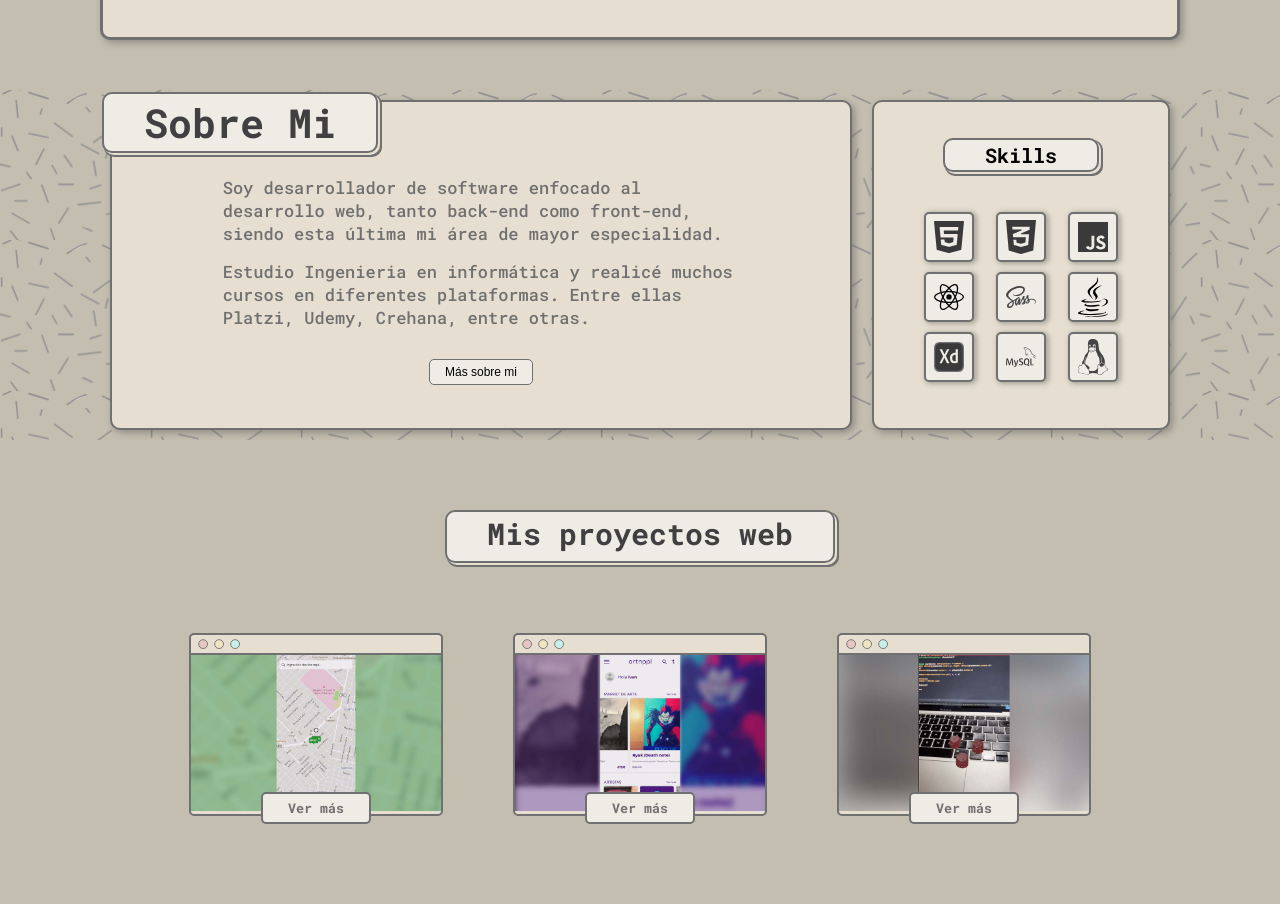
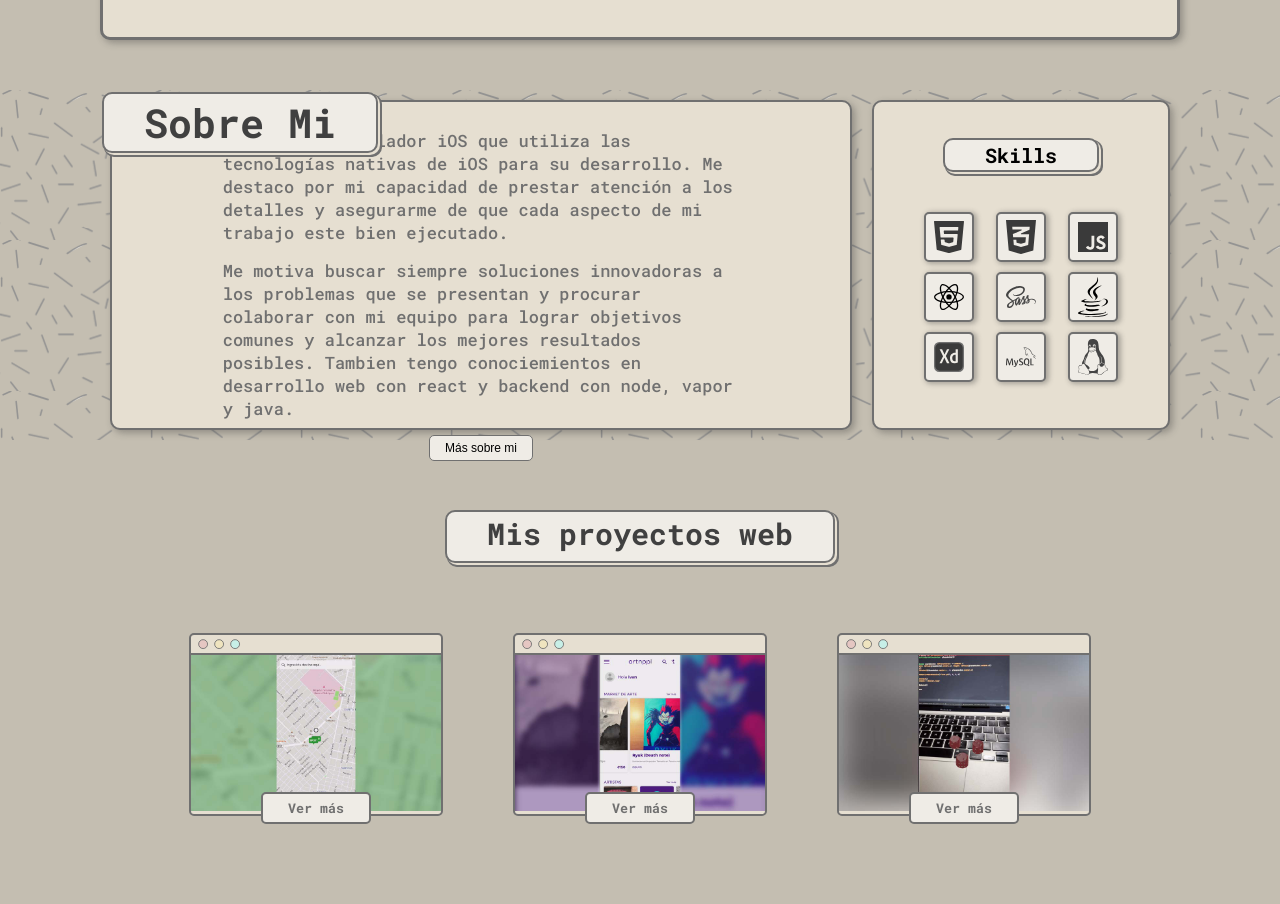
Before and after one commit to ivancard/ivancardenas, a React (Vite) app: page / in a window 1280 px wide. Shown: the part 780-1684 px from the top of the page. Built offline with nearby package versions, Linux system fonts and the light colour scheme.

Commit message:
aboutme updated

```diff
--- a/src/components/AboutMe.jsx
+++ b/src/components/AboutMe.jsx
@@ -28,32 +28,28 @@ export const AboutMe = () => {
           <div className='aboutme-modal-container'>
             <h1>Más sobre mi</h1>
             <p>
-                            Mi nombre es Ivan Cardenas, nací en Capital Federal,
-                            Buenos Aires, Argentina. Crecí en el partido de
-                            Lomas de Zamora GBA, donde recido actualmente.
+              Mi nombre es Ivan Cardenas, nací en Capital Federal, Buenos Aires,
+              Argentina. Crecí en el partido de Lomas de Zamora GBA, donde
+              recido actualmente.
             </p>
             <p>
-                            En la secundaria me nació mi interez por la
-                            tecnología, comencé diseñando infografias y videos
-                            escolares. Por otra parte me interecé en el diseño
-                            3d y tambien conocí HTML, con la cual hice mi
-                            primera web a los 13 años.
+              En la secundaria me nació mi interez por la tecnología, comencé
+              diseñando infografias y videos escolares. Por otra parte me
+              interecé en el diseño 3d y tambien conocí HTML, con la cual hice
+              mi primera web a los 13 años.
             </p>
             <p>
-                            En los años siguientes me dedique a profundizar en
-                            el mundo informatico y comence a arreglar pcs, eso
-                            me acerco a la programacion al copiar y ejecutar
-                            scripts por terminal.
+              En los años siguientes me dedique a profundizar en el mundo
+              informatico y comence a arreglar pcs, eso me acerco a la
+              programacion al copiar y ejecutar scripts por terminal.
             </p>
             <p>
-                            Al mismo tiempo lleve a cabo proyectos de produccion
-                            multimedial. Diseñando branding para marcas, videos,
-                            cubriendo eventos con fotografia, efectos visuales,
-                            diseño 3d, produciendo y dirigiendo cortometrajes,
-                            videos publicitarios y musicales. Manejo muchos
-                            software en esa area, como la suite de Adobe,
-                            daVinci Resolve, Autodesk Maya, Cinema 4D, Nuke,
-                            etc.
+              Al mismo tiempo lleve a cabo proyectos de produccion multimedial.
+              Diseñando branding para marcas, videos, cubriendo eventos con
+              fotografia, efectos visuales, diseño 3d, produciendo y dirigiendo
+              cortometrajes, videos publicitarios y musicales. Manejo muchos
+              software en esa area, como la suite de Adobe, daVinci Resolve,
+              Autodesk Maya, Cinema 4D, Nuke, etc.
             </p>
             <div className='swipper-container'>
               <Swiper
@@ -61,7 +57,8 @@ export const AboutMe = () => {
                 spaceBetween={50}
                 slidesPerView={1}
                 autoplay={{ delay: 2000 }}
-                                loop={true}>
+                loop={true}
+              >
                 {imgMoreAboutMe.map(({ id, img }) => (
                   <SwiperSlide key={id}>
                     <img src={img} />
@@ -70,13 +67,12 @@ export const AboutMe = () => {
               </Swiper>
             </div>
             <p>
-                            Tambien soy musico, toco guitarra, bajo, teclado,
-                            bateria, violin y violoncello. Aprendi por mi cuenta
-                            y enseñe durante un tiempo. Incursione en el mundo
-                            de la produccion musical grabando, mezclando y
-                            masterizando canciones para cantantes en mi home
-                            studio. Estudié lutheria, fabrique y repare varios
-                            instrumentos electricos de cuerda.
+              Tambien soy musico, toco guitarra, bajo, teclado, bateria, violin
+              y violoncello. Aprendi por mi cuenta y enseñe durante un tiempo.
+              Incursione en el mundo de la produccion musical grabando,
+              mezclando y masterizando canciones para cantantes en mi home
+              studio. Estudié lutheria, fabrique y repare varios instrumentos
+              electricos de cuerda.
             </p>
           </div>
         </Modal>
@@ -86,19 +82,19 @@ export const AboutMe = () => {
         <div className='skills-description'>
           <div className='aboutme-description-container'>
             <div className='aboutme-description-text'>
-                            <h3 className='aboutme-description-title'>
-                                Sobre Mi
-                            </h3>
-                            <p>
-                                Soy desarrollador de software enfocado al
-                                desarrollo web, tanto back-end como front-end,
-                                siendo esta última mi área de mayor
-                                especialidad.
+              <h3 className='aboutme-description-title'>Sobre Mi</h3>
+              <p className='first-paragraph'>
+                Soy un desarrollador iOS que utiliza las tecnologías nativas de
+                iOS para su desarrollo. Me destaco por mi capacidad de prestar
+                atención a los detalles y asegurarme de que cada aspecto de mi
+                trabajo este bien ejecutado.
               </p>
               <p>
-                                Estudio Ingenieria en informática y realicé
-                                muchos cursos en diferentes plataformas. Entre
-                                ellas Platzi, Udemy, Crehana, entre otras.
+                Me motiva buscar siempre soluciones innovadoras a los problemas
+                que se presentan y procurar colaborar con mi equipo para lograr
+                objetivos comunes y alcanzar los mejores resultados posibles.
+                Tambien tengo conociemientos en desarrollo web con react y
+                backend con node, vapor y java.
               </p>
             </div>
             <button className='more-aboutme' onClick={toggleModal}>
--- a/src/scss/aboutme.scss
+++ b/src/scss/aboutme.scss
@@ -57,6 +57,7 @@
       }
       .aboutme-description-text {
         width: 80%;
+
         p {
           color: $text-secondary;
           font-size: 1.3rem;
@@ -73,6 +74,9 @@
             font-size: 2rem;
           }
         }
+        .first-paragraph {
+          margin-top: 80px;
+        }
         @media (min-width: 768px) {
           width: 70%;
         }
@@ -88,7 +92,7 @@
           background-color: darken($bg-light, $amount: 15);
         }
         @media (min-width: 768px) {
-                    margin-top: 30px;
+          margin-top: 15px;
           font-size: 1.2rem;
         }
       }
```
Lines whose indentation alone changed are shown as unchanged.
